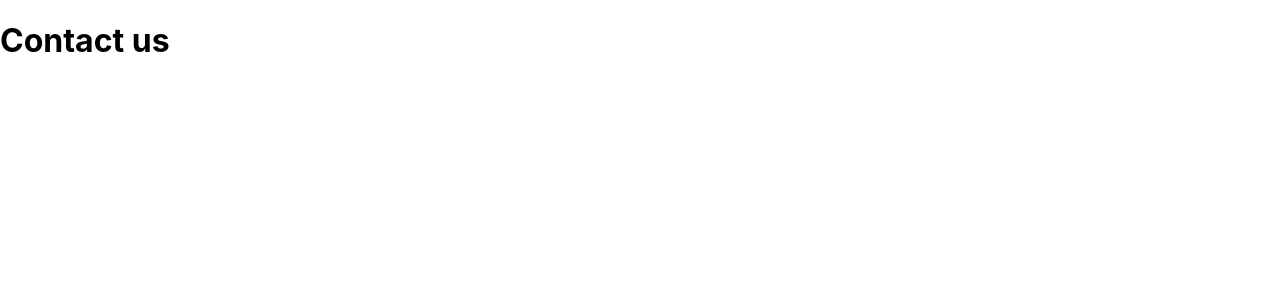
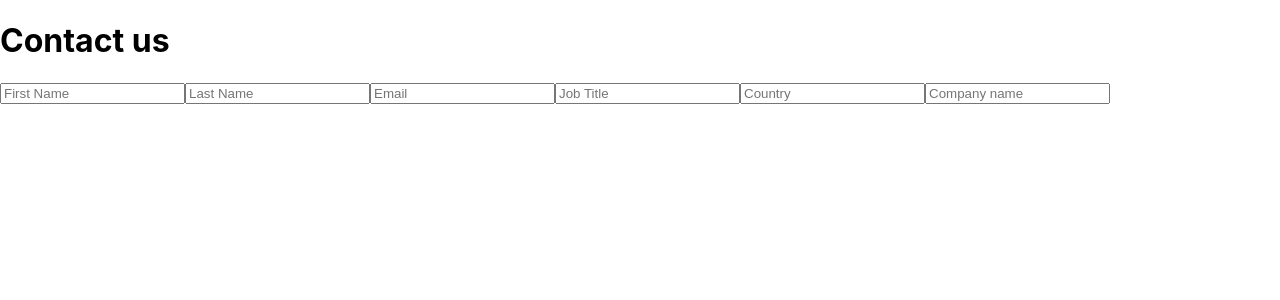
Before and after one commit to RomaMark/contact-us, a React (Create React App) app: page / in a window 1280 px wide. Shown: the top 300 px of the page. Built offline with nearby package versions, Linux system fonts and the light colour scheme.

Commit message:
added basic form

```diff
--- a/src/App.tsx
+++ b/src/App.tsx
@@ -1,10 +1,12 @@
 import React from "react";
 import "./App.css";
+import InputField from "./components/InputField";
 
 const App: React.FC = () => {
   return (
     <div className="App">
       <h1 className="font-serif font-normal">Contact us</h1>
+      <InputField />
     </div>
   );
 };
--- /dev/null
+++ b/src/components/InputField.tsx
@@ -0,0 +1,20 @@
+import React from "react";
+
+const inputField = () => {
+  return (
+    <form className="input">
+      <input type="text" placeholder="First Name" className="input_box"></input>
+      <input type="text" placeholder="Last Name" className="input_box"></input>
+      <input type="text" placeholder="Email" className="input_box"></input>
+      <input type="text" placeholder="Job Title" className="input_box"></input>
+      <input type="text" placeholder="Country" className="input_box"></input>
+      <input
+        type="text"
+        placeholder="Company name"
+        className="input_box"
+      ></input>
+    </form>
+  );
+};
+
+export default inputField;
```
